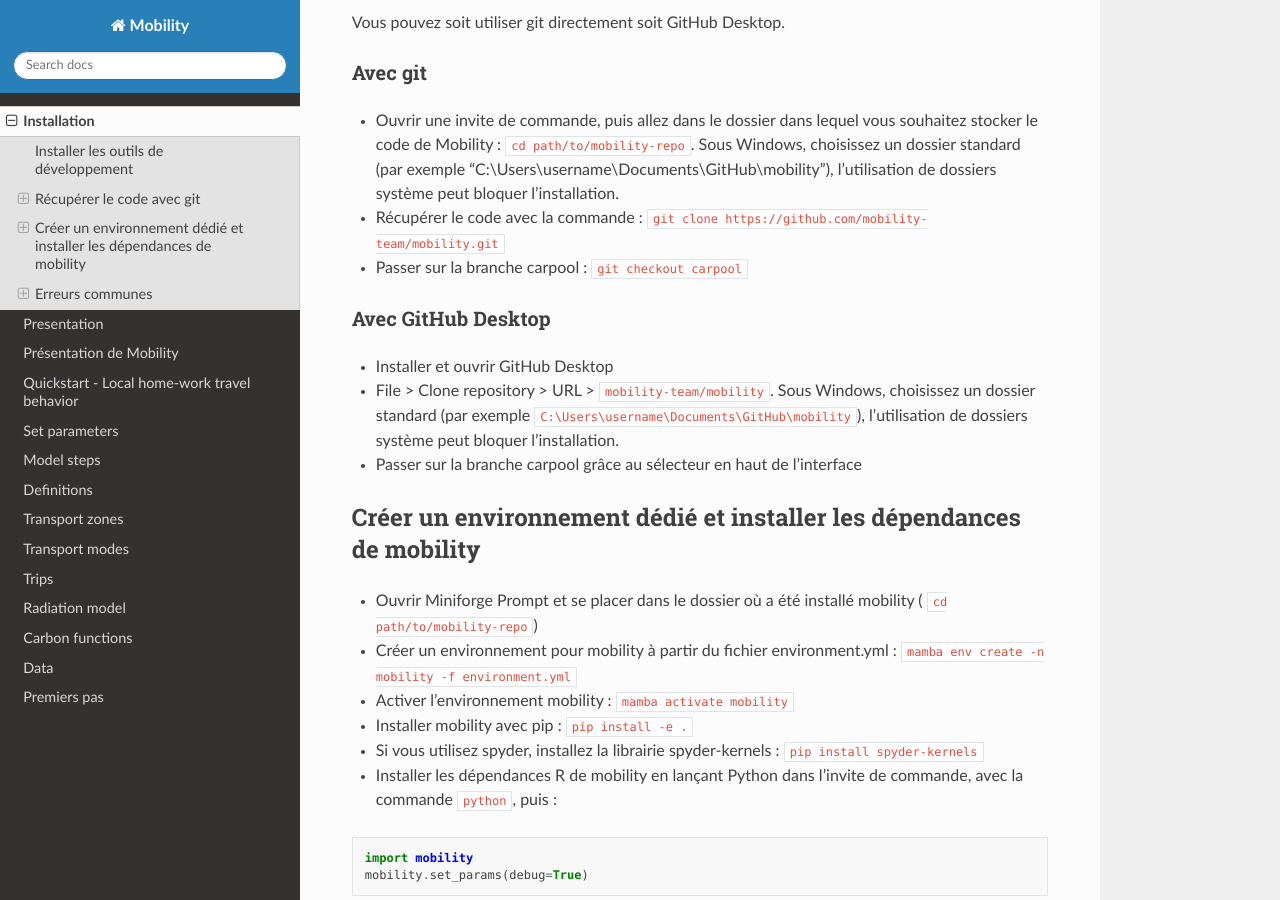
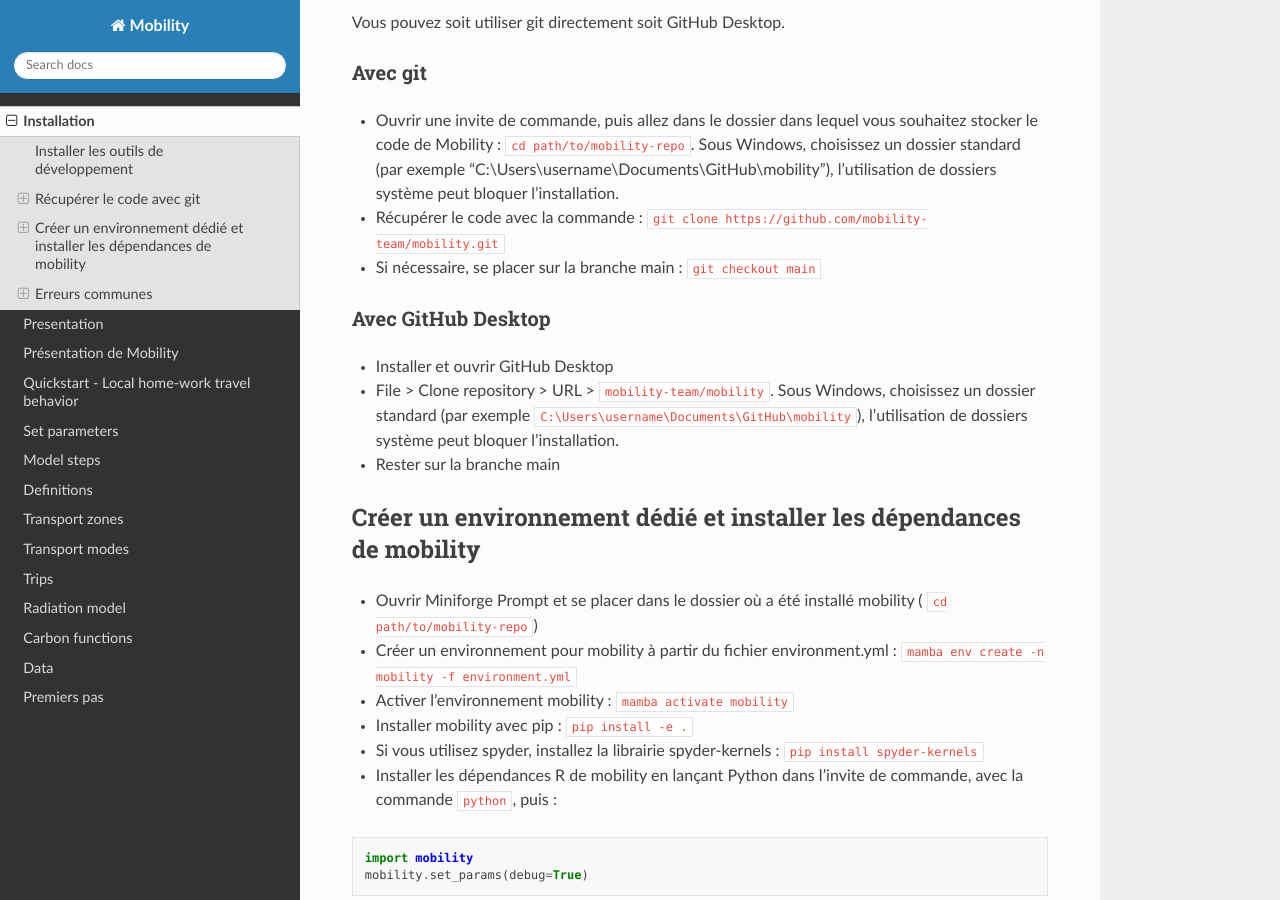
Before and after one commit to mobility-team/mobility, a Sphinx documentation site: the page built from docs/source/installation.md, in a window 1280 px wide and 900 px high, scrolled down 429 px. Built offline with Sphinx 7.4.7 and the Read the Docs theme 3.1.0, drawn with Linux system fonts in a browser that asks for light colours.

Commit message:
Update installation.md

```diff
--- a/docs/source/installation.md
+++ b/docs/source/installation.md
@@ -10,12 +10,12 @@
 ### Avec git
 - Ouvrir une invite de commande, puis allez dans le dossier dans lequel vous souhaitez stocker le code de Mobility : `cd path/to/mobility-repo`. Sous Windows, choisissez un dossier standard (par exemple "C:\Users\username\Documents\GitHub\mobility"), l'utilisation de dossiers système peut bloquer l'installation.
 - Récupérer le code avec la commande : `git clone https://github.com/mobility-team/mobility.git`
-- Passer sur la branche carpool : `git checkout carpool`
+- Si nécessaire, se placer sur la branche main : `git checkout main`
 
 ### Avec GitHub Desktop
 - Installer et ouvrir GitHub Desktop
 - File > Clone repository > URL > `mobility-team/mobility`. Sous Windows, choisissez un dossier standard (par exemple `C:\Users\username\Documents\GitHub\mobility`), l'utilisation de dossiers système peut bloquer l'installation.
-- Passer sur la branche carpool grâce au sélecteur en haut de l'interface
+- Rester sur la branche main
 
 ## Créer un environnement dédié et installer les dépendances de mobility
 - Ouvrir Miniforge Prompt et se placer dans le dossier où a été installé mobility ( `cd path/to/mobility-repo`)
```
